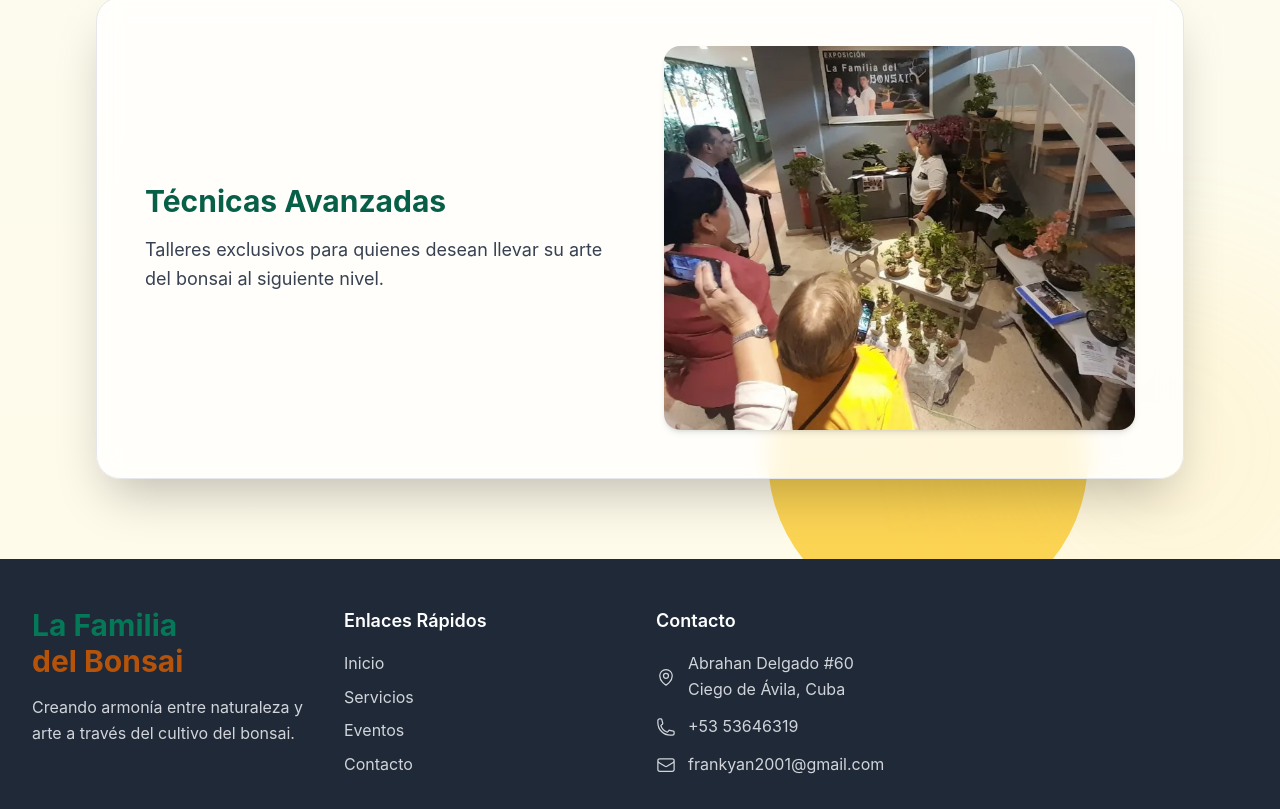
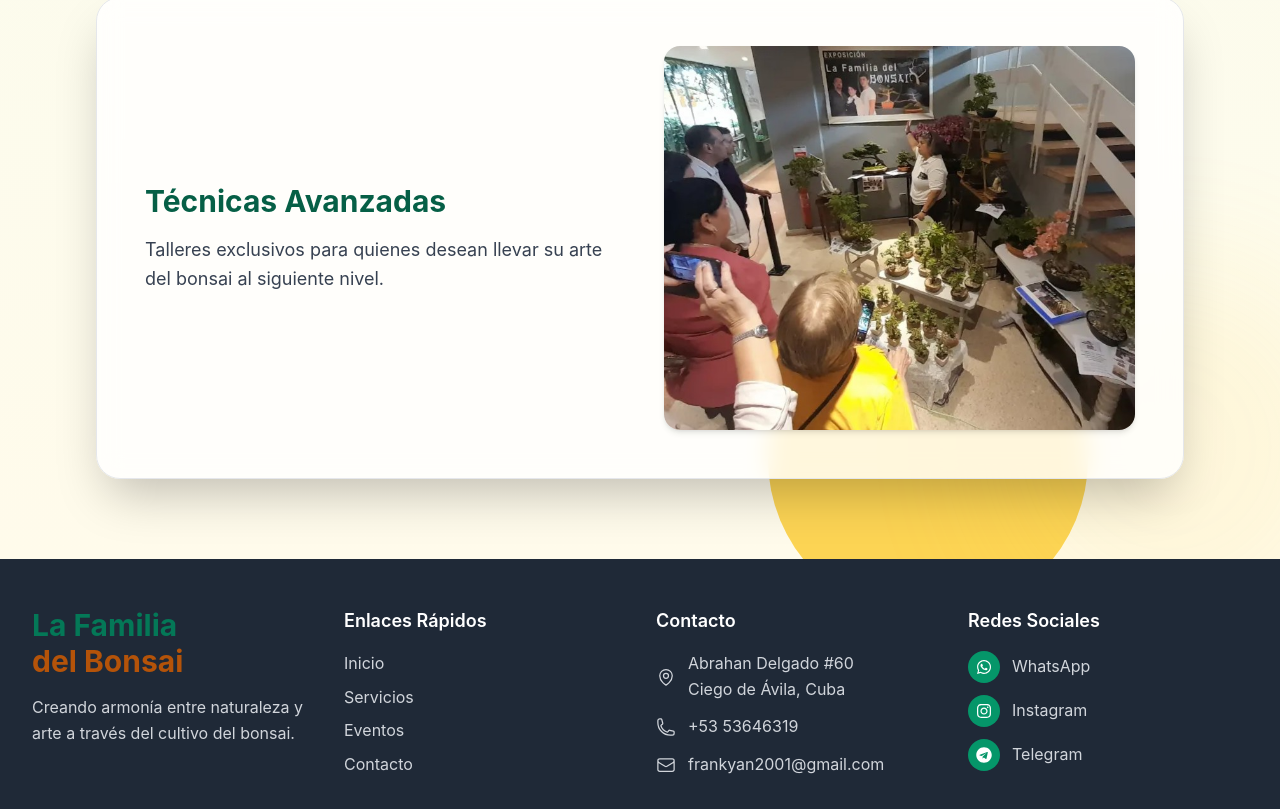
Before and after one commit to FrankyAntonioRodriguezHernandez/la-familia-del-bonsai-React, a React (Create React App) app: page /events in a window 1280 px wide. Shown: the part 2567-3376 px from the top of the page. Built offline with nearby package versions, Linux system fonts and the light colour scheme.

Commit message:
Creando redes sociales en el Footer

```diff
--- a/src/components/Footer.jsx
+++ b/src/components/Footer.jsx
@@ -68,7 +68,40 @@ const Footer = () =>{
               </ul>
             </div>
 
+            <div className="flex flex-col">
+            <h4 className="text-lg font-semibold mb-4">Redes Sociales</h4>
+            <div className="flex flex-col space-y-3">
+              <a
+                href="https://whatsapp.com/channel/0029VaHjEYjA89Mrmf2zPv2K"
+                className="flex items-center text-gray-300 hover:text-white transition-colors"
+              >
+                <div className="bg-emerald-600 hover:bg-emerald-700 text-white p-2 rounded-full mr-3 transition-colors duration-300">
+                  <FaWhatsapp className="h-4 w-4" />
+                </div>
+                <span>WhatsApp</span>
+              </a>
 
+              <a
+                href="https://www.instagram.com/la_familia_del_bonsai?utm_source=ig_web_button_share_sheet&igsh=ZDNlZDc0MzIxNw=="
+                className="flex items-center text-gray-300 hover:text-white transition-colors"
+              >
+                <div className="bg-emerald-600 hover:bg-emerald-700 text-white p-2 rounded-full mr-3 transition-colors duration-300">
+                  <FaInstagram className="h-4 w-4" />
+                </div>
+                <span>Instagram</span>
+              </a>
+
+              <a
+                href="https://t.me/Dreamcatchersboy"
+                className="flex items-center text-gray-300 hover:text-white transition-colors"
+              >
+                <div className="bg-emerald-600 hover:bg-emerald-700 text-white p-2 rounded-full mr-3 transition-colors duration-300">
+                  <FaTelegram className="h-4 w-4" />
+                </div>
+                <span>Telegram</span>
+              </a>
+            </div>
+          </div>
         </div>
 
       </div>
```
